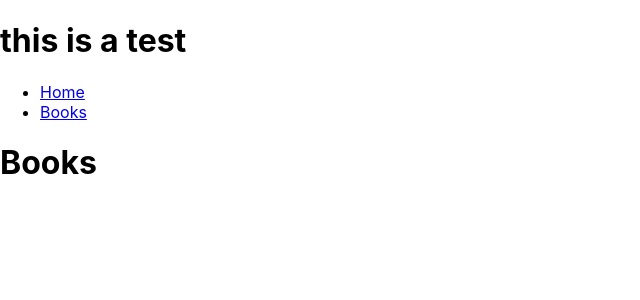
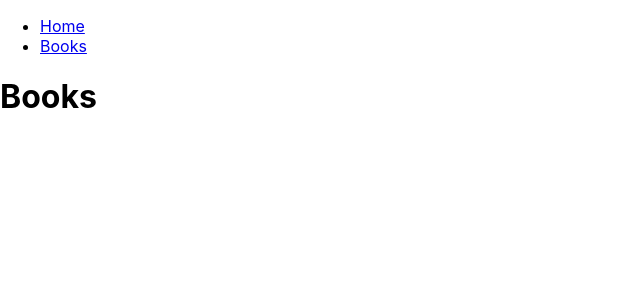
Before and after one commit to dchamp16/learn-react-router, a React (Create React App) app: page /books in a window 1280 px wide. Shown: the top 300 px of the page, without its empty margins (0-640 px from the left). Built offline with nearby package versions, Linux system fonts and the light colour scheme.

Commit message:
h1 test removed

```diff
--- a/src/App.js
+++ b/src/App.js
@@ -6,7 +6,6 @@ import BookList from "./pages/BookList";
 function App() {
   return (
     <>
-      <h1>this is a test</h1>
       <nav>
         <ul>
           <li>
```
